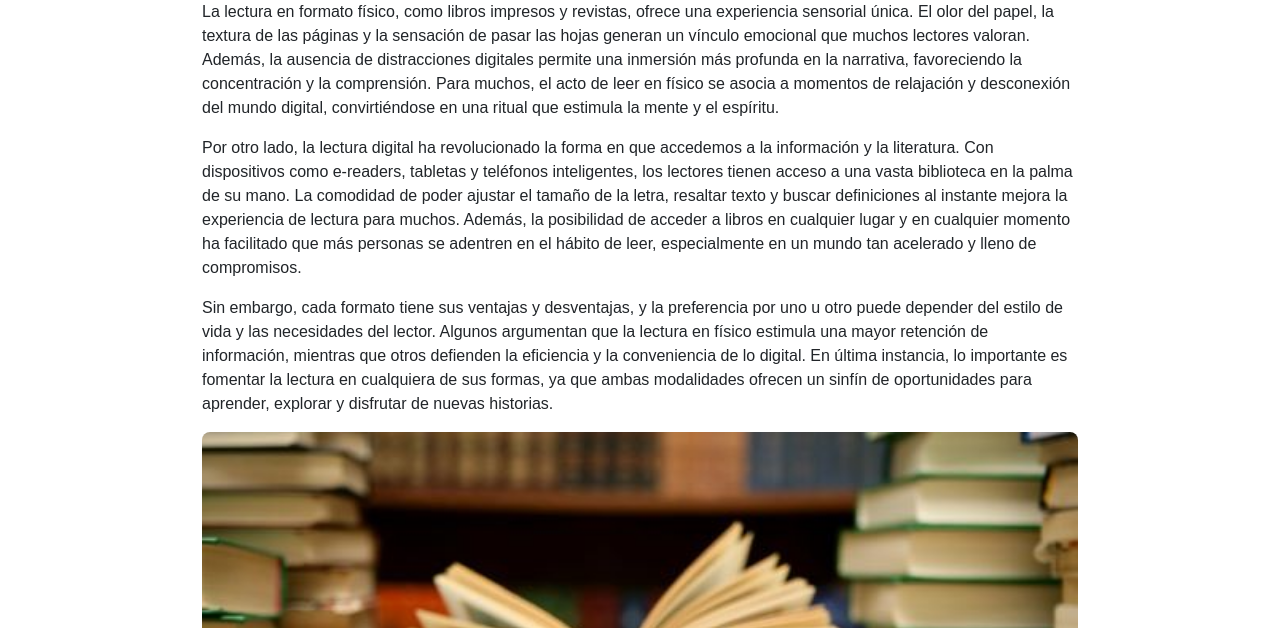
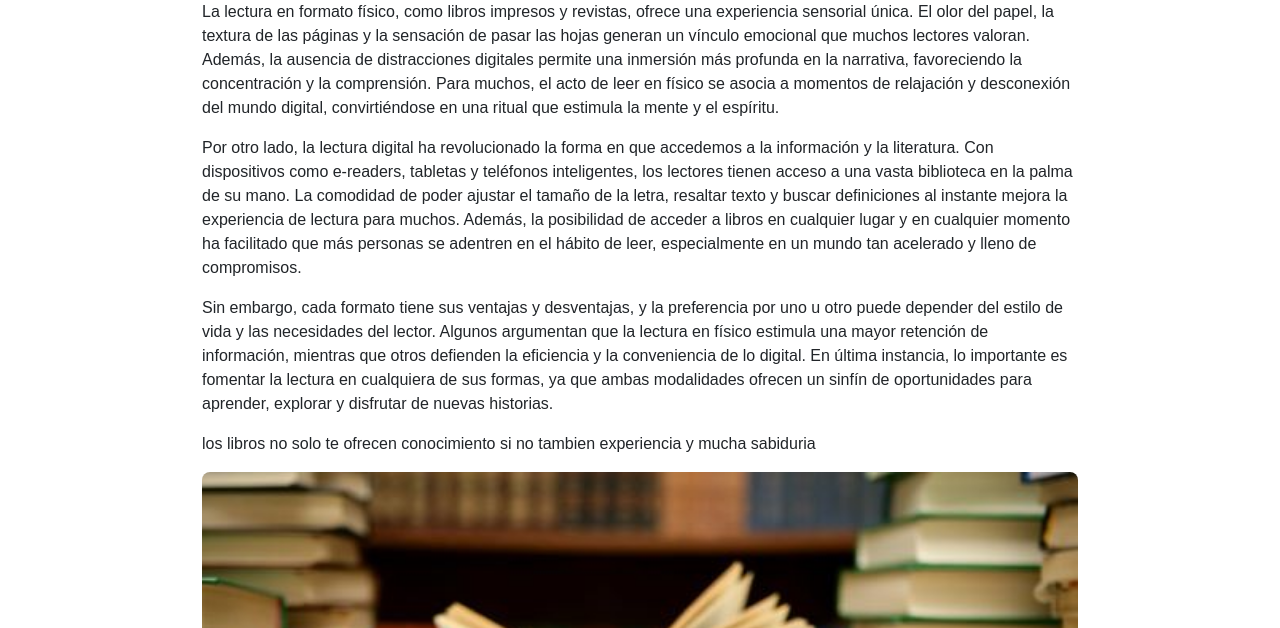
Before and after one commit to Ella909/Laboratorio-6, a plain HTML site: page 1.3 Actividades/pagina1.html in a window 1280 px wide. Shown: the part 172-800 px from the top of the page. Drawn offline with nearby package versions, Linux system fonts and the light colour scheme.

Commit message:
Modificación de la pagina

```diff
--- a/1.3 Actividades/pagina1.html
+++ b/1.3 Actividades/pagina1.html
@@ -49,6 +49,9 @@
             En última instancia, lo importante es fomentar la lectura en cualquiera de sus formas, ya que
             ambas modalidades ofrecen un sinfín de oportunidades para aprender, explorar y disfrutar de nuevas
             historias.</p>
+
+
+        <p>los libros no solo te ofrecen conocimiento si no tambien experiencia y mucha sabiduria </p>
         <div id="carruselLibros" class="carousel slide" data-ride="carousel">
             <div class="carousel-inner">
                 <div class="carousel-item active">
```
Also changed, not shown: 2126816.txt (added).
